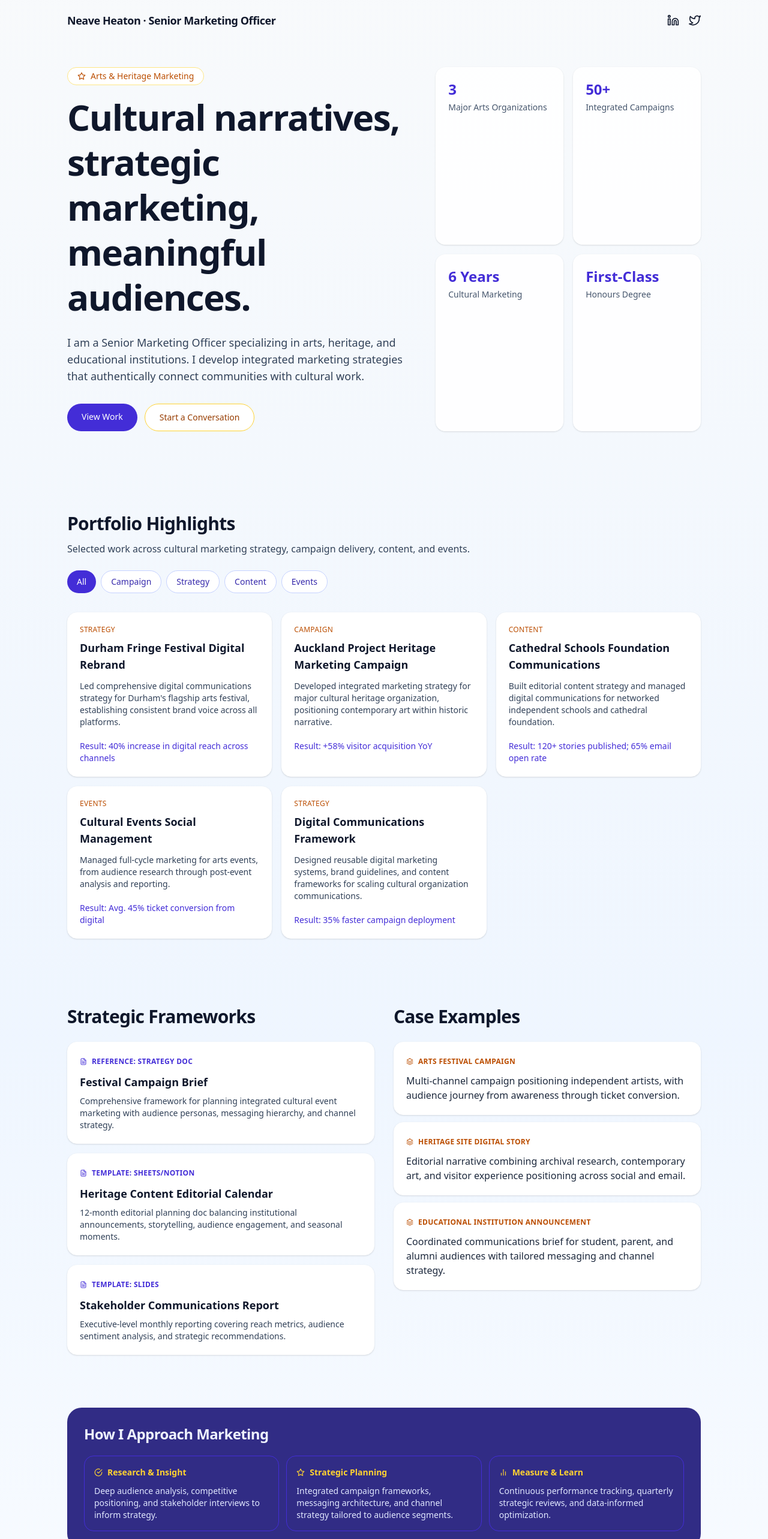
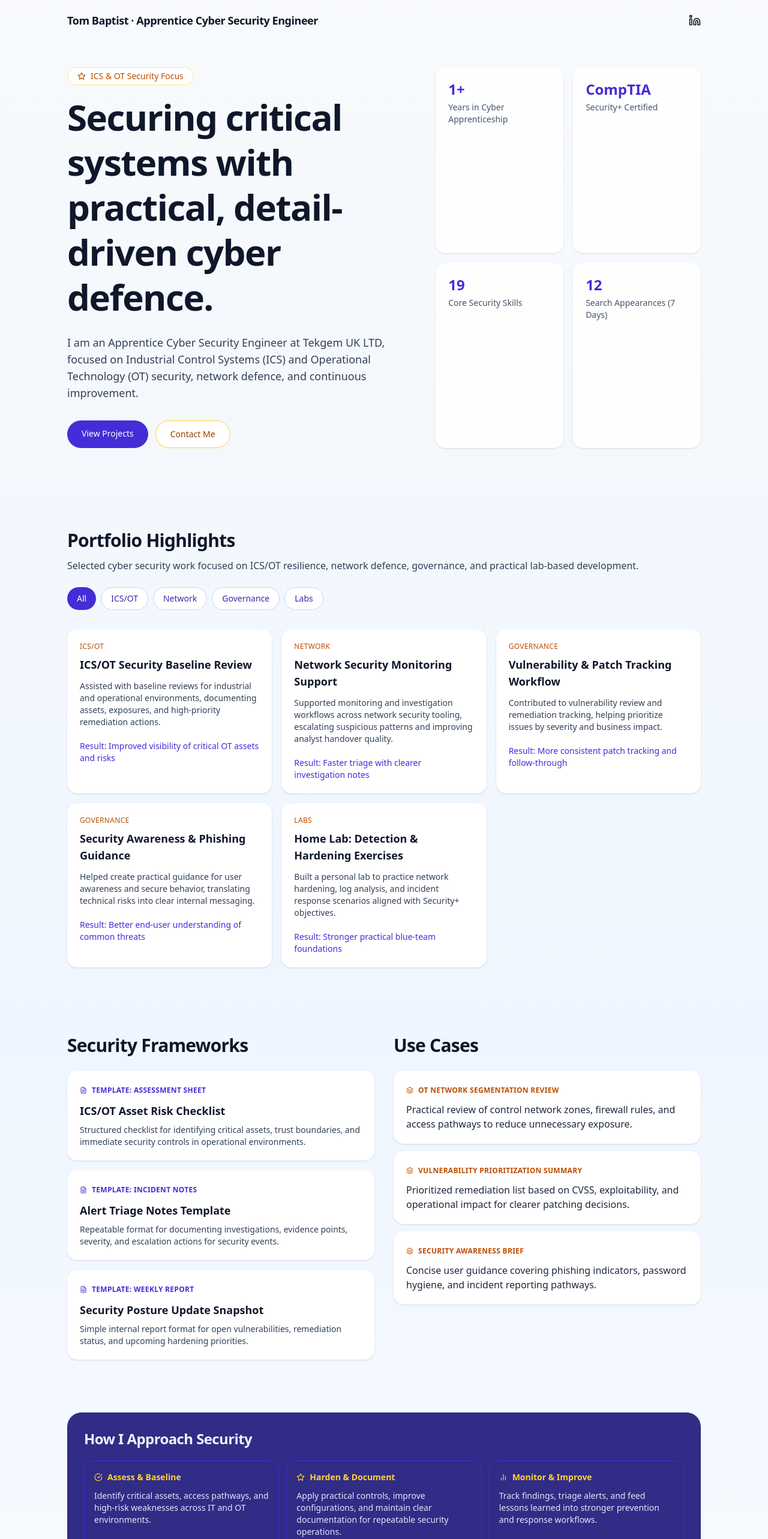
Before and after one commit to Tom-Bishop/Portfolio, a Next.js app: page / in a window 1280 px wide. Shown: the part 60-2626 px from the top of the page at 60% size. Built offline with nearby package versions, Linux system fonts and the light colour scheme.

Commit message:
Retarget portfolio to Tom Baptist cyber security profile

```diff
--- a/app/layout.tsx
+++ b/app/layout.tsx
@@ -13,8 +13,8 @@ const geistMono = Geist_Mono({
 });
 
 export const metadata: Metadata = {
-  title: "Neave Heaton | Senior Marketing Officer",
-  description: "Strategic marketing portfolio showcasing integrated campaigns for arts, heritage, and educational institutions. Senior Marketing Officer specializing in cultural marketing and audience engagement.",
+  title: "Tom Baptist | Apprentice Cyber Security Engineer",
+  description: "Cyber security portfolio focused on ICS/OT security, network defence, and practical operational resilience work.",
 };
 
 export default function RootLayout({
--- a/components/portfolio-site.tsx
+++ b/components/portfolio-site.tsx
@@ -6,17 +6,15 @@ import {
   FiBarChart2,
   FiCheckCircle,
   FiFileText,
-  FiInstagram,
   FiLayers,
   FiLinkedin,
   FiMail,
   FiStar,
-  FiTwitter,
 } from "react-icons/fi";
 
 type PortfolioItem = {
   project: string;
-  category: "Campaign" | "Strategy" | "Content" | "Events";
+  category: "ICS/OT" | "Network" | "Governance" | "Labs";
   summary: string;
   result: string;
 };
@@ -25,80 +23,80 @@ type SubmitState = "idle" | "sending" | "sent" | "error";
 
 const portfolioItems: PortfolioItem[] = [
   {
-    project: "Durham Fringe Festival Digital Rebrand",
-    category: "Strategy",
-    summary: "Led comprehensive digital communications strategy for Durham's flagship arts festival, establishing consistent brand voice across all platforms.",
-    result: "40% increase in digital reach across channels",
+    project: "ICS/OT Security Baseline Review",
+    category: "ICS/OT",
+    summary: "Assisted with baseline reviews for industrial and operational environments, documenting assets, exposures, and high-priority remediation actions.",
+    result: "Improved visibility of critical OT assets and risks",
   },
   {
-    project: "Auckland Project Heritage Marketing Campaign",
-    category: "Campaign",
-    summary: "Developed integrated marketing strategy for major cultural heritage organization, positioning contemporary art within historic narrative.",
-    result: "+58% visitor acquisition YoY",
+    project: "Network Security Monitoring Support",
+    category: "Network",
+    summary: "Supported monitoring and investigation workflows across network security tooling, escalating suspicious patterns and improving analyst handover quality.",
+    result: "Faster triage with clearer investigation notes",
   },
   {
-    project: "Cathedral Schools Foundation Communications",
-    category: "Content",
-    summary: "Built editorial content strategy and managed digital communications for networked independent schools and cathedral foundation.",
-    result: "120+ stories published; 65% email open rate",
+    project: "Vulnerability & Patch Tracking Workflow",
+    category: "Governance",
+    summary: "Contributed to vulnerability review and remediation tracking, helping prioritize issues by severity and business impact.",
+    result: "More consistent patch tracking and follow-through",
   },
   {
-    project: "Cultural Events Social Management",
-    category: "Events",
-    summary: "Managed full-cycle marketing for arts events, from audience research through post-event analysis and reporting.",
-    result: "Avg. 45% ticket conversion from digital",
+    project: "Security Awareness & Phishing Guidance",
+    category: "Governance",
+    summary: "Helped create practical guidance for user awareness and secure behavior, translating technical risks into clear internal messaging.",
+    result: "Better end-user understanding of common threats",
   },
   {
-    project: "Digital Communications Framework",
-    category: "Strategy",
-    summary: "Designed reusable digital marketing systems, brand guidelines, and content frameworks for scaling cultural organization communications.",
-    result: "35% faster campaign deployment",
+    project: "Home Lab: Detection & Hardening Exercises",
+    category: "Labs",
+    summary: "Built a personal lab to practice network hardening, log analysis, and incident response scenarios aligned with Security+ objectives.",
+    result: "Stronger practical blue-team foundations",
   },
 ];
 
 const testimonials = [
   {
-    name: "Sarah Mitchell",
-    role: "Director, The Auckland Project",
-    quote: "Neave brought strategic clarity and creative vision to our marketing. Her cultural sensitivity and data literacy are exceptional.",
+    name: "Team Feedback",
+    role: "Tekgem UK LTD",
+    quote: "Tom consistently approaches security tasks with precision, strong documentation, and a clear focus on reducing operational risk.",
   },
   {
-    name: "James Turner",
-    role: "Festival Director, Durham Fringe",
-    quote: "Transformative work on our digital presence. Neave understands how to tell stories that resonate with arts audiences.",
+    name: "Mentor Perspective",
+    role: "Cyber Security Training",
+    quote: "A dependable apprentice with growing ICS/OT awareness, solid fundamentals, and a professional approach to continuous learning.",
   },
 ];
 
 const templates = [
   {
-    title: "Festival Campaign Brief",
-    description: "Comprehensive framework for planning integrated cultural event marketing with audience personas, messaging hierarchy, and channel strategy.",
-    format: "Reference: Strategy Doc",
+    title: "ICS/OT Asset Risk Checklist",
+    description: "Structured checklist for identifying critical assets, trust boundaries, and immediate security controls in operational environments.",
+    format: "Template: Assessment Sheet",
   },
   {
-    title: "Heritage Content Editorial Calendar",
-    description: "12-month editorial planning doc balancing institutional announcements, storytelling, audience engagement, and seasonal moments.",
-    format: "Template: Sheets/Notion",
+    title: "Alert Triage Notes Template",
+    description: "Repeatable format for documenting investigations, evidence points, severity, and escalation actions for security events.",
+    format: "Template: Incident Notes",
   },
   {
-    title: "Stakeholder Communications Report",
-    description: "Executive-level monthly reporting covering reach metrics, audience sentiment analysis, and strategic recommendations.",
-    format: "Template: Slides",
+    title: "Security Posture Update Snapshot",
+    description: "Simple internal report format for open vulnerabilities, remediation status, and upcoming hardening priorities.",
+    format: "Template: Weekly Report",
   },
 ];
 
 const examples = [
   {
-    title: "Arts Festival Campaign",
-    sample: "Multi-channel campaign positioning independent artists, with audience journey from awareness through ticket conversion.",
+    title: "OT Network Segmentation Review",
+    sample: "Practical review of control network zones, firewall rules, and access pathways to reduce unnecessary exposure.",
   },
   {
-    title: "Heritage Site Digital Story",
-    sample: "Editorial narrative combining archival research, contemporary art, and visitor experience positioning across social and email.",
+    title: "Vulnerability Prioritization Summary",
+    sample: "Prioritized remediation list based on CVSS, exploitability, and operational impact for clearer patching decisions.",
   },
   {
-    title: "Educational Institution Announcement",
-    sample: "Coordinated communications brief for student, parent, and alumni audiences with tailored messaging and channel strategy.",
+    title: "Security Awareness Brief",
+    sample: "Concise user guidance covering phishing indicators, password hygiene, and incident reporting pathways.",
   },
 ];
 
@@ -107,7 +105,7 @@ const fadeInUp = {
   visible: { opacity: 1, y: 0 },
 };
 
-const categories: Array<PortfolioItem["category"] | "All"> = ["All", "Campaign", "Strategy", "Content", "Events"];
+const categories: Array<PortfolioItem["category"] | "All"> = ["All", "ICS/OT", "Network", "Governance", "Labs"];
 
 export function PortfolioSite() {
   const [activeCategory, setActiveCategory] = useState<(typeof categories)[number]>("All");
@@ -189,13 +187,10 @@ export function PortfolioSite() {
           transition={{ duration: 0.45 }}
           className="mb-16 flex flex-wrap items-center justify-between gap-6"
         >
-          <p className="text-lg font-semibold tracking-tight">Neave Heaton · Senior Marketing Officer</p>
+          <p className="text-lg font-semibold tracking-tight">Tom Baptist · Apprentice Cyber Security Engineer</p>
           <div className="flex items-center gap-4 text-xl">
-            <a aria-label="LinkedIn" href="https://linkedin.com/in/neave-heaton-3289a21b9/" target="_blank" rel="noopener noreferrer" className="transition hover:opacity-70">
+            <a aria-label="LinkedIn" href="https://www.linkedin.com/in/tom-b-a81271132" target="_blank" rel="noopener noreferrer" className="transition hover:opacity-70">
               <FiLinkedin />
-            </a>
-            <a aria-label="Twitter" href="#" className="transition hover:opacity-70">
-              <FiTwitter />
             </a>
           </div>
         </motion.nav>
@@ -209,30 +204,30 @@ export function PortfolioSite() {
         >
           <div>
             <p className="mb-4 inline-flex items-center gap-2 rounded-full border border-amber-200 bg-white px-4 py-1 text-sm text-amber-700">
-              <FiStar /> Arts & Heritage Marketing
+              <FiStar /> ICS & OT Security Focus
             </p>
             <h1 className="text-4xl font-bold leading-tight tracking-tight sm:text-5xl lg:text-6xl">
-              Cultural narratives, strategic marketing, meaningful audiences.
+              Securing critical systems with practical, detail-driven cyber defence.
             </h1>
             <p className="mt-6 max-w-2xl text-base text-slate-700 sm:text-lg">
-              I am a Senior Marketing Officer specializing in arts, heritage, and educational institutions. I develop integrated marketing strategies that authentically connect communities with cultural work.
+              I am an Apprentice Cyber Security Engineer at Tekgem UK LTD, focused on Industrial Control Systems (ICS) and Operational Technology (OT) security, network defence, and continuous improvement.
             </p>
             <div className="mt-8 flex flex-wrap gap-3">
               <a href="#portfolio" className="rounded-full bg-indigo-700 px-6 py-3 text-sm font-medium text-white transition hover:bg-indigo-800">
-                View Work
+                View Projects
               </a>
               <a href="#contact" className="rounded-full border border-amber-300 bg-white px-6 py-3 text-sm font-medium text-amber-800 transition hover:bg-amber-50">
-                Start a Conversation
+                Contact Me
               </a>
             </div>
           </div>
 
           <div className="grid grid-cols-2 gap-4">
             {[
-              ["3", "Major Arts Organizations"],
-              ["50+", "Integrated Campaigns"],
-              ["6 Years", "Cultural Marketing"],
-              ["First-Class", "Honours Degree"],
+              ["1+", "Years in Cyber Apprenticeship"],
+              ["CompTIA", "Security+ Certified"],
+              ["19", "Core Security Skills"],
+              ["12", "Search Appearances (7 Days)"],
             ].map(([value, label], index) => (
               <motion.div
                 key={label}
@@ -252,7 +247,7 @@ export function PortfolioSite() {
       <section id="portfolio" className="mx-auto max-w-6xl px-6 py-14 sm:px-10 lg:px-12">
         <motion.div initial="hidden" whileInView="visible" viewport={{ once: true, amount: 0.3 }} variants={fadeInUp} transition={{ duration: 0.45 }}>
           <h2 className="text-3xl font-semibold tracking-tight">Portfolio Highlights</h2>
-          <p className="mt-3 text-slate-700">Selected work across cultural marketing strategy, campaign delivery, content, and events.</p>
+          <p className="mt-3 text-slate-700">Selected cyber security work focused on ICS/OT resilience, network defence, governance, and practical lab-based development.</p>
 
           <div className="mt-6 flex flex-wrap gap-2">
             {categories.map((category) => (
@@ -293,7 +288,7 @@ export function PortfolioSite() {
 
       <section className="mx-auto grid max-w-6xl gap-8 px-6 py-14 sm:px-10 lg:grid-cols-2 lg:px-12">
         <motion.div initial="hidden" whileInView="visible" viewport={{ once: true, amount: 0.25 }} variants={fadeInUp} transition={{ duration: 0.45 }}>
-          <h2 className="text-3xl font-semibold tracking-tight">Strategic Frameworks</h2>
+          <h2 className="text-3xl font-semibold tracking-tight">Security Frameworks</h2>
           <div className="mt-6 space-y-4">
             {templates.map((template, index) => (
               <motion.article
@@ -315,7 +310,7 @@ export function PortfolioSite() {
         </motion.div>
 
         <motion.div initial="hidden" whileInView="visible" viewport={{ once: true, amount: 0.25 }} variants={fadeInUp} transition={{ duration: 0.45, delay: 0.05 }}>
-          <h2 className="text-3xl font-semibold tracking-tight">Case Examples</h2>
+          <h2 className="text-3xl font-semibold tracking-tight">Use Cases</h2>
           <div className="mt-6 space-y-3">
             {examples.map((example) => (
               <article key={example.title} className="rounded-2xl border border-white bg-white p-5 shadow-sm">
@@ -338,23 +333,23 @@ export function PortfolioSite() {
           transition={{ duration: 0.45 }}
           className="rounded-3xl bg-indigo-900 p-7 text-indigo-50"
         >
-          <h2 className="text-2xl font-semibold tracking-tight">How I Approach Marketing</h2>
+          <h2 className="text-2xl font-semibold tracking-tight">How I Approach Security</h2>
           <div className="mt-5 grid gap-3 md:grid-cols-3">
             {[
               {
                 icon: FiCheckCircle,
-                title: "Research & Insight",
-                text: "Deep audience analysis, competitive positioning, and stakeholder interviews to inform strategy.",
+                title: "Assess & Baseline",
+                text: "Identify critical assets, access pathways, and high-risk weaknesses across IT and OT environments.",
               },
               {
                 icon: FiStar,
-                title: "Strategic Planning",
-                text: "Integrated campaign frameworks, messaging architecture, and channel strategy tailored to audience segments.",
+                title: "Harden & Document",
+                text: "Apply practical controls, improve configurations, and maintain clear documentation for repeatable security operations.",
               },
               {
                 icon: FiBarChart2,
-                title: "Measure & Learn",
-                text: "Continuous performance tracking, quarterly strategic reviews, and data-informed optimization.",
+                title: "Monitor & Improve",
+                text: "Track findings, triage alerts, and feed lessons learned into stronger prevention and response workflows.",
               },
             ].map((step) => (
               <article key={step.title} className="rounded-2xl border border-indigo-700 p-4">
@@ -370,7 +365,7 @@ export function PortfolioSite() {
 
       <section className="mx-auto max-w-6xl px-6 py-10 sm:px-10 lg:px-12">
         <motion.div initial="hidden" whileInView="visible" viewport={{ once: true, amount: 0.25 }} variants={fadeInUp} transition={{ duration: 0.45 }}>
-          <h2 className="text-3xl font-semibold tracking-tight">Recommendations</h2>
+          <h2 className="text-3xl font-semibold tracking-tight">Professional Feedback</h2>
           <div className="mt-6 grid gap-4 md:grid-cols-2">
             {testimonials.map((testimonial, index) => (
               <motion.blockquote
@@ -394,12 +389,12 @@ export function PortfolioSite() {
       <section id="contact" className="mx-auto max-w-6xl px-6 py-16 sm:px-10 lg:px-12">
         <div className="grid gap-8 lg:grid-cols-[1.1fr_1fr]">
           <motion.div initial="hidden" whileInView="visible" viewport={{ once: true, amount: 0.2 }} variants={fadeInUp} transition={{ duration: 0.45 }}>
-            <h2 className="text-3xl font-semibold tracking-tight">Let's Work Together</h2>
+            <h2 className="text-3xl font-semibold tracking-tight">Open to Cyber Opportunities</h2>
             <p className="mt-3 max-w-xl text-slate-700">
-              I'm always interested in culturally-focused organizations looking to develop integrated marketing strategies. Let me know your vision and timeline.
+              I am open to cyber security opportunities and collaborations, especially roles involving ICS/OT security, network defence, and operational resilience.
             </p>
-            <a href="mailto:neave.heaton@theaucklandproject.com" className="mt-6 inline-flex items-center gap-2 text-sm font-medium text-indigo-800 hover:opacity-80">
-              <FiMail /> neave.heaton@theaucklandproject.com
+            <a href="mailto:tom@jogn.co.uk" className="mt-6 inline-flex items-center gap-2 text-sm font-medium text-indigo-800 hover:opacity-80">
+              <FiMail /> tom@jogn.co.uk
             </a>
           </motion.div>
 
@@ -414,8 +409,8 @@ export function PortfolioSite() {
           >
             <input name="name" required placeholder="Name" className="w-full rounded-xl border border-slate-200 bg-white px-4 py-3 text-sm outline-none focus:ring-2 focus:ring-indigo-300" />
             <input name="email" type="email" required placeholder="Email" className="w-full rounded-xl border border-slate-200 bg-white px-4 py-3 text-sm outline-none focus:ring-2 focus:ring-indigo-300" />
-            <input name="projectType" required placeholder="Organization Type" className="w-full rounded-xl border border-slate-200 bg-white px-4 py-3 text-sm outline-none focus:ring-2 focus:ring-indigo-300" />
-            <textarea name="message" required placeholder="Tell me about your organization and goals" rows={4} className="w-full rounded-xl border border-slate-200 bg-white px-4 py-3 text-sm outline-none focus:ring-2 focus:ring-indigo-300" />
+            <input name="projectType" required placeholder="Role / Project Type" className="w-full rounded-xl border border-slate-200 bg-white px-4 py-3 text-sm outline-none focus:ring-2 focus:ring-indigo-300" />
+            <textarea name="message" required placeholder="Tell me about the role, project, or security challenge" rows={4} className="w-full rounded-xl border border-slate-200 bg-white px-4 py-3 text-sm outline-none focus:ring-2 focus:ring-indigo-300" />
             <button type="submit" disabled={contactStatus === "sending"} className="w-full rounded-full bg-indigo-700 px-5 py-3 text-sm font-medium text-white transition hover:bg-indigo-800 disabled:cursor-not-allowed disabled:opacity-60">
               {contactStatus === "sending" ? "Sending..." : "Send Message"}
             </button>
@@ -437,7 +432,7 @@ export function PortfolioSite() {
             name="newsletterEmail"
             type="email"
             required
-            placeholder="Enter email for cultural marketing insights"
+            placeholder="Enter email for cyber security notes and updates"
             className="w-full rounded-xl border border-slate-200 bg-white px-4 py-3 text-sm outline-none focus:ring-2 focus:ring-indigo-300"
           />
           <button
```
